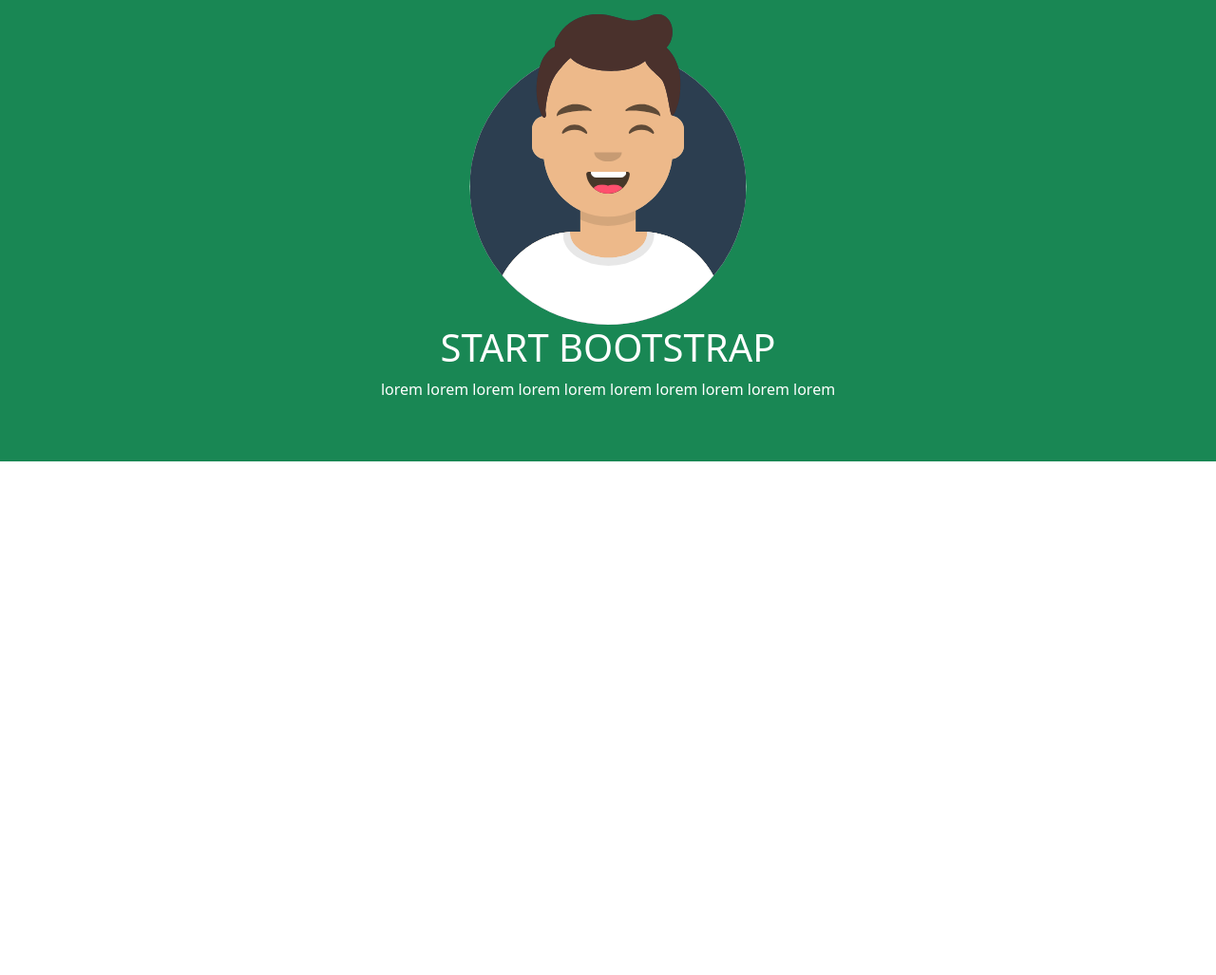
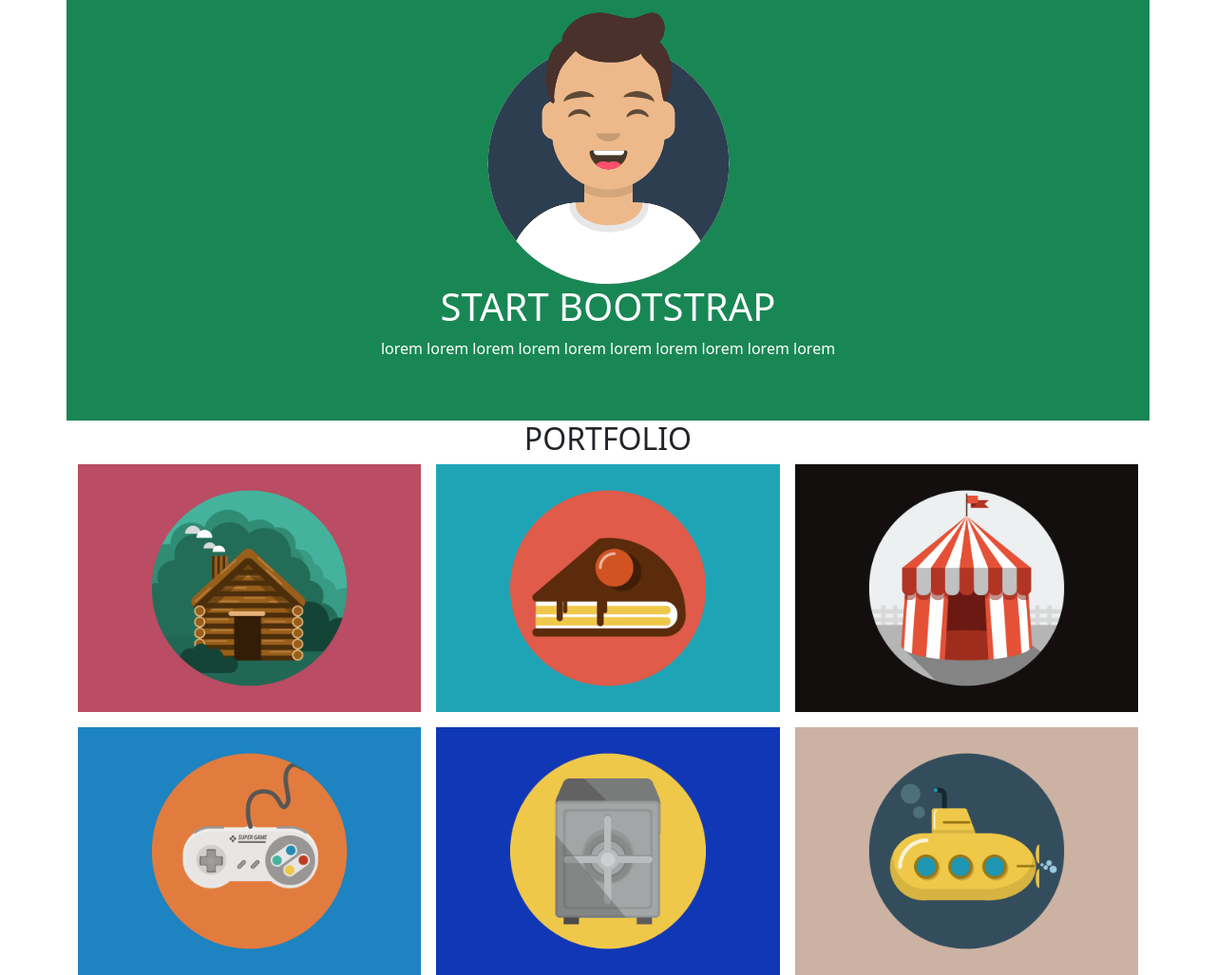
Before and after one commit to andre-cyb/html-css-bootstrap-freelancer, a plain HTML site: page index.html in a window 1280 px wide. Shown: the part 113-1140 px from the top of the page at 95% size. Before the commit the page ends 800 px from the top, so only its background shows below. Drawn offline with nearby package versions, Linux system fonts and the light colour scheme.

Commit message:
portfolio section

```diff
--- a/file.css
+++ b/file.css
@@ -11,3 +11,6 @@ a{
     color: white;
     text-decoration: none;
 }
+.row img{
+    width: 100%;
+}
--- a/index.html
+++ b/index.html
@@ -25,13 +25,24 @@
 
 
     <main>
-        <div class="hero bg-success text-white py-5 text-center">
+        <div class=" container bg-success text-white py-5 text-center">
             <div>
                 <img class="w-25" src="img/avatar.svg" alt="">
                 <h1 class="text-uppercase">start bootstrap</h1>
                 <div></div>
                 <p>lorem lorem lorem lorem lorem lorem lorem lorem lorem lorem</p>
 
+            </div>
+        </div>
+        <div class="container text-center">
+            <h2 class="text-uppercase">Portfolio</h2>
+            <div class="row d-flex flex-wrap justify-content-around g-3">
+                <div class="col-4"><img src="img/cabin.png" alt=""></div>
+                <div class="col-4"><img src="img/cake.png" alt=""></div>
+                <div class="col-4"><img src="img/circus.png" alt=""></div>
+                <div class="col-4"><img src="img/game.png" alt=""></div>
+                <div class="col-4"><img src="img/safe.png" alt=""></div>
+                <div class="col-4"><img src="img/submarine.png" alt=""></div>
             </div>
         </div>
     </main>
```
